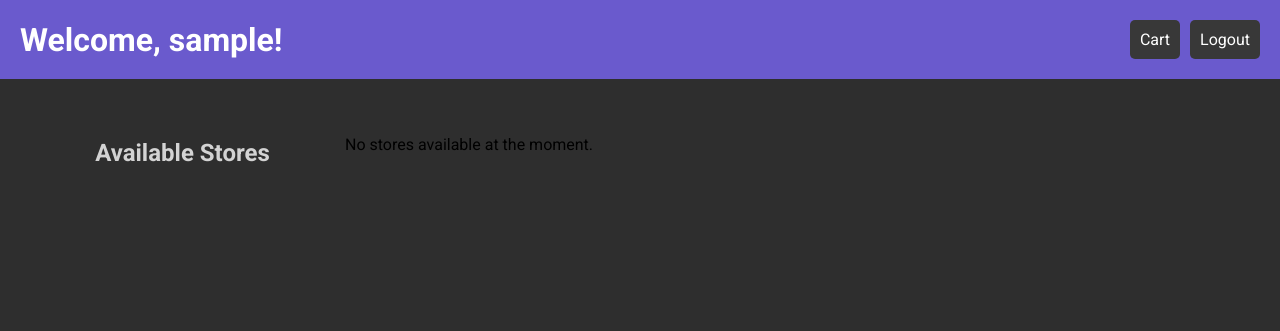
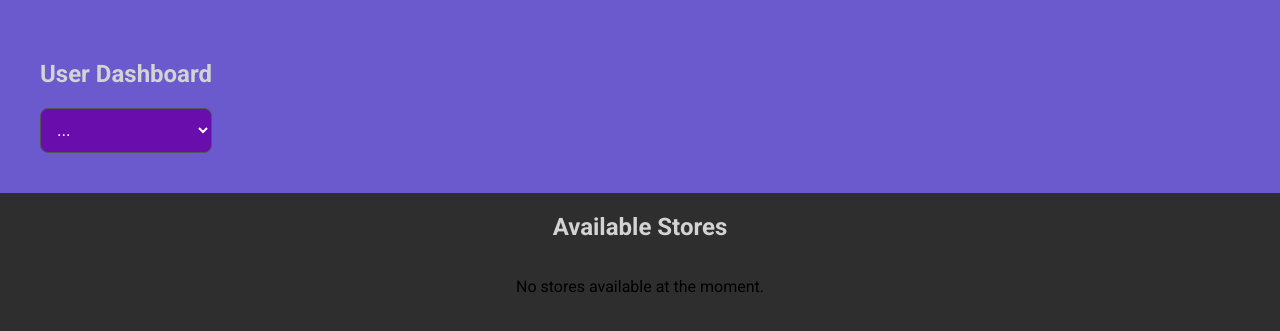
Before and after one commit to YAEGER01/CCT, a PHP site: page /user_dashboard.php in a window 1280 px wide. Shown: the top 331 px of the page. Run offline with PHP 8.4, Linux system fonts and the light colour scheme; the visitor is signed in with stand-in values (Sample User, id 1); data that the repository does not hold is empty.

Commit message:
Pretty much made it work, display stuff

```diff
--- a/user_dashboard.php
+++ b/user_dashboard.php
@@ -27,6 +27,27 @@ function renderStores($result) {
         }
     } else {
         echo "<p>No stores available at the moment.</p>";
+    }
+}
+
+if ($_SERVER['REQUEST_METHOD'] == 'POST') {
+    if (isset($_POST['user_action'])) {
+        $action = $_POST['user_action'];
+
+        switch ($action) {
+            case 'view_orders':
+                header("Location: cart.php");
+                exit();
+            case 'edit_profile':
+                header("Location: user_edit.php");
+                exit();
+            case 'logout':
+                session_destroy();
+                header("Location: login.php");
+                exit();
+            default:
+                echo "Invalid action!";
+        }
     }
 }
 ?>
@@ -72,21 +93,34 @@ function renderStores($result) {
         .logout:hover, .cart:hover {
             background-color: #4A4A4A; /* Lighter grayish black on hover */
         }
+        .form-container {
+            margin: 20px;
+        }
+        h2 {
+            text-align: center;
+            margin-bottom: 20px;
+            color: #D3D3D3; /* Light gray text */
+        }
+        /* Stores Section */
         .store-container {
-            margin: 20px auto;
-            max-width: 1200px;
-            display: grid;
-            grid-template-columns: repeat(auto-fill, minmax(250px, 1fr));
-            gap: 20px; /* Space between store items */
-            padding: 20px;
+            display: flex;
+            flex-direction: column;
+            align-items: center;
         }
         .store {
+            width: 250px; /* Fixed width for equal sizing */
+            height: 250px; /* Fixed height for equal sizing */
             background-color: #383838; /* Dark grayish black for store card */
             border: 1px solid #6A5ACD; /* Purple border */
             border-radius: 8px;
             text-align: center;
             box-shadow: 0 2px 5px rgba(0, 0, 0, 0.2);
             transition: transform 0.3s ease;
+            display: flex;
+            flex-direction: column;
+            justify-content: center;
+            align-items: center;
+            margin: 10px; /* Space around store cards */
         }
         .store:hover {
             transform: scale(1.05);
@@ -99,39 +133,52 @@ function renderStores($result) {
             cursor: pointer;
             border-radius: 5px;
             text-decoration: none;
-            display: inline-block;
             margin-top: 10px;
         }
         .view-meals:hover {
             background-color: #5a4db1; /* Darker purple on hover */
         }
-        h2 {
-            text-align: center;
-            margin-bottom: 20px;
-            color: #D3D3D3; /* Light gray text */
+        /* Style the select box */
+        .action-select {
+            width: 100%;
+            padding: 12px;
+            border: 1px solid #555;
+            border-radius: 8px;
+            background-color: #6a0dad;
+            color: white;
+            font-size: 16px;
+            cursor: pointer;
         }
     </style>
 </head>
 <body>
     <!-- Header -->
     <div class="header">
-        <h1>Welcome, <?php echo $username; ?>!</h1>
-        <div class="nav-buttons">
-            <a href="cart.php" class="cart">Cart</a>
-            <a href="logout.php" class="logout">Logout</a>
+        <div class="form-container">
+            <h2>User Dashboard</h2>
+            <form action="user_dashboard.php" method="post">
+                <select name="user_action" class="action-select" onchange="this.form.submit()">
+                    <option value="">...</option>
+                    <option value="view_orders">View Orders</option>
+                    <option value="edit_profile">Edit Profile</option>
+                    <option value="logout">Logout</option>
+                </select>
+            </form>
         </div>
     </div>
 
     <!-- Stores Section -->
     <div class="store-container">
         <h2>Available Stores</h2>
+        <div class="stores-grid">
             <?php renderStores($result); ?>
+        </div>
+    </div>
 
     <?php
     // Close the result set and connection
     $result->close();
     $conn->close();
     ?>
-    </div>
 </body>
 </html>
```
Also changed, not shown: track_orders.php (+40 -37 lines), transactions.php (added, +68 -0 lines). Lines whose indentation alone changed are shown as unchanged.
